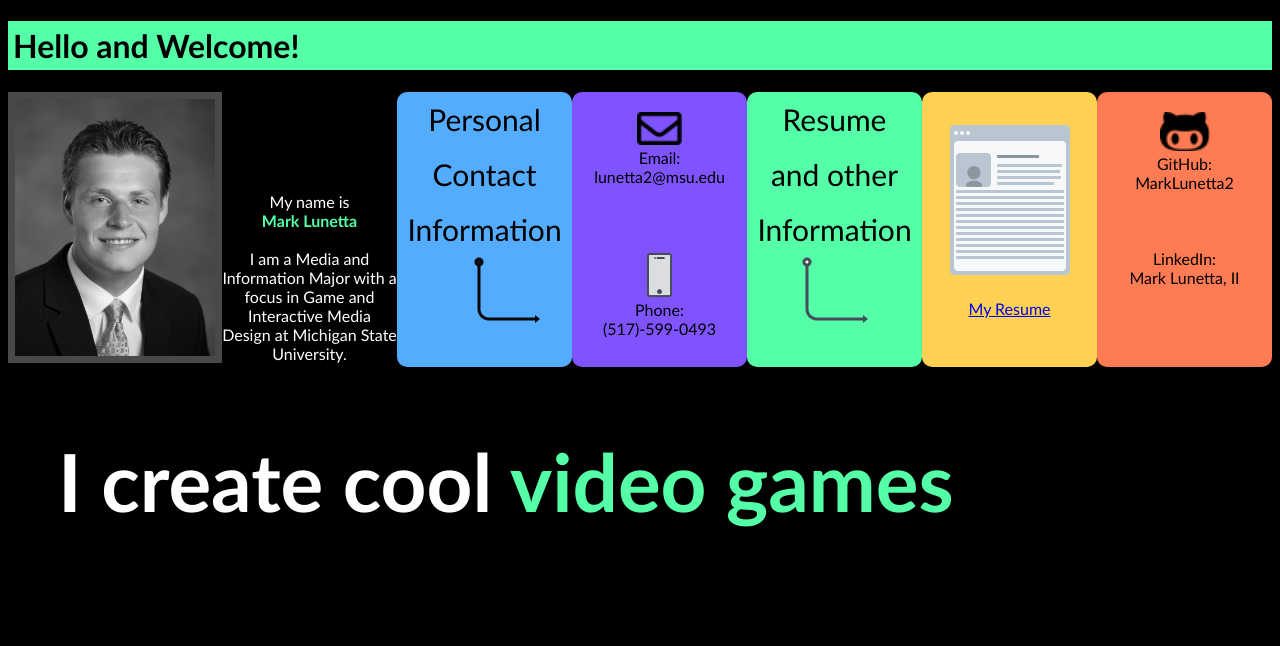
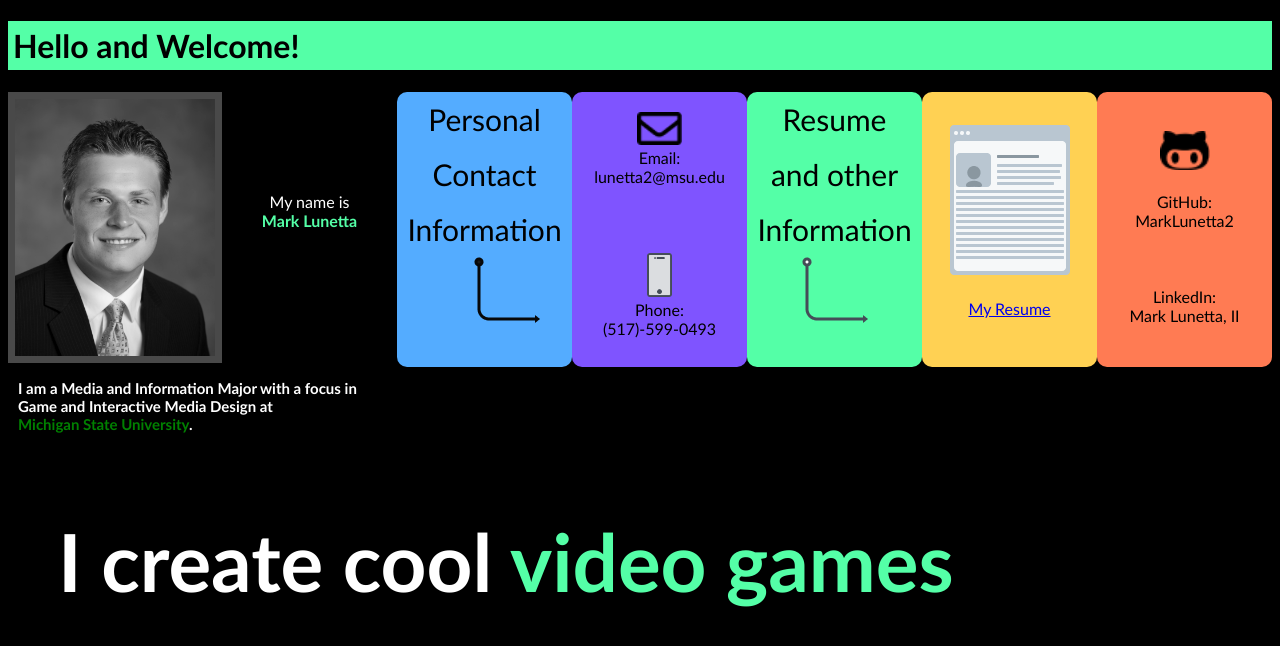
Before and after one commit to MarkLunetta2/Final-Portfolio-Project, a plain HTML site: page index.html in a window 1280 px wide. Drawn offline with Linux system fonts and the light colour scheme.

Commit message:
+More Jeff

```diff
--- a/index.html
+++ b/index.html
@@ -11,14 +11,15 @@
     <h1 id="Main_Title">Hello and Welcome!</h1>
     <div class="Skills">
         <div class="Skill_PICTURE"><img id="Mark" src="Mark_pic.JPG" alt="A picture of Mark Lunetta"></div>
-        <div class="About_Me"><span style="color: white">My name is<br></span> <span style="color: #54ffa7"><strong>Mark Lunetta </strong></span> <br><br><span style="color: white">I am a Media and Information Major with a focus in Game and Interactive Media Design at Michigan State University.<br></span></div>
+        <div class="About_Me"><span style="color: white">My name is<br></span> <span style="color: #54ffa7"><strong>Mark Lunetta </strong></span> <br><br></div>
         <div class="Skill_1">Personal<br>Contact<br>Information<br><img id="arrow" src="arrow.png" alt="A picture of an arrow pointing to Mark's contact information"></div>
         <div class="Skill_2"><img id="envelope" src="envelope.png" alt="A picture of an envelope"><br>Email:<br>lunetta2@msu.edu<br><br><br><br><img id="iphone" src="iphone.png" alt="A picture of an iphone"><br>Phone:<br>(517)-599-0493</div>
         <div class="Skill_3">Resume<br>and other<br>Information<br><img id="arrow2" src="arrow.png" alt="A picture of an arrow pointing to Mark's resume and other information"></div>
-        <!--The line below contains a way to get the user to see my resume as a .pdf on another page!-->
+        <!--The two lines below contains a way to get the user to see my resume as a .pdf on another page!-->
         <div class="Skill_4"><a href="myresume_subpage.html"><img id="resume" src="resume.png" alt="A picture of a generic resume that is used as a link to my actual resume"></a><br><a href="myresume_subpage.html">My Resume</a></div>
-        <div class="Skill_5"><img id="github" src="github.png" alt="A picture of github's logo"><br>GitHub:<br>MarkLunetta2<br><br><br><br>LinkedIn:<br>Mark Lunetta, II</div>
+        <div class="Skill_5"><br><a href="https://github.com/MarkLunetta2"><img id="github_Mark" src="github.png" alt="GitHub logo"></a><br><br>GitHub:<br>MarkLunetta2<br><br><br><br>LinkedIn:<br>Mark Lunetta, II</div>
     </div>
-    <h2><span style="color: white">I create cool</span> <span style="color: #54ffa7"><strong>video games</strong></span> <span style="color: white"></span></h2>
+    <h2><span style="color: white">I am a Media and Information Major with a focus in <br>Game and Interactive Media Design at <br></span><span style="color: green">Michigan State University</span><span style="color: white">.</span></p></h2>
+    <h3><span style="color: white">I create cool</span> <span style="color: #54ffa7"><strong>video games</strong></span> <span style="color: white"></span></h2>
 </body>
 </html>
--- a/style.css
+++ b/style.css
@@ -77,6 +77,12 @@ h1{
 
 h2{
     font-family: 'Trebuchet MS';
+    padding-left: 10px;
+    font-size: 15px;
+}
+
+h3{
+    font-family: 'Trebuchet MS';
     background-color: black;
     padding-left: 50px;
     font-size: 80px;
@@ -92,7 +98,7 @@ h2{
     width: 45px;
 }
 
-#github{
+#github_Mark{
     padding-top: 20px;
     width: 50px;
 }
```
